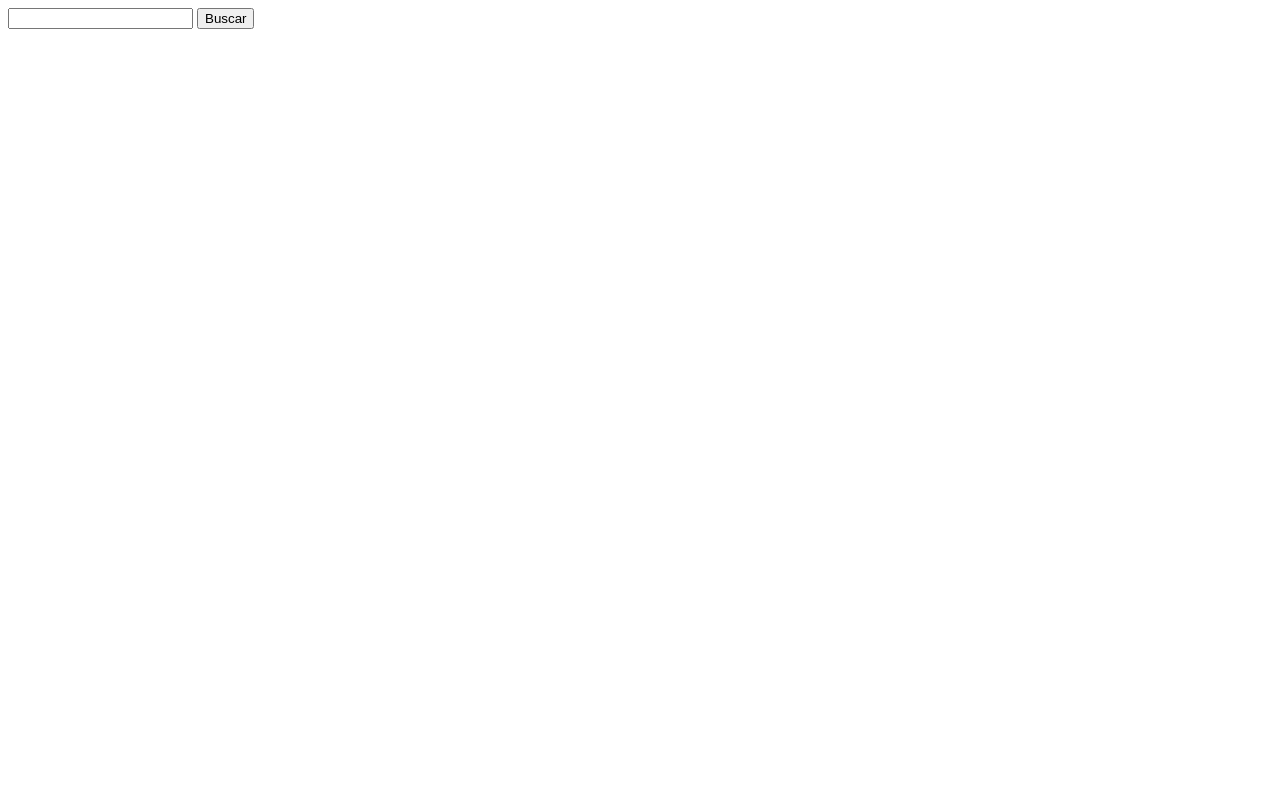
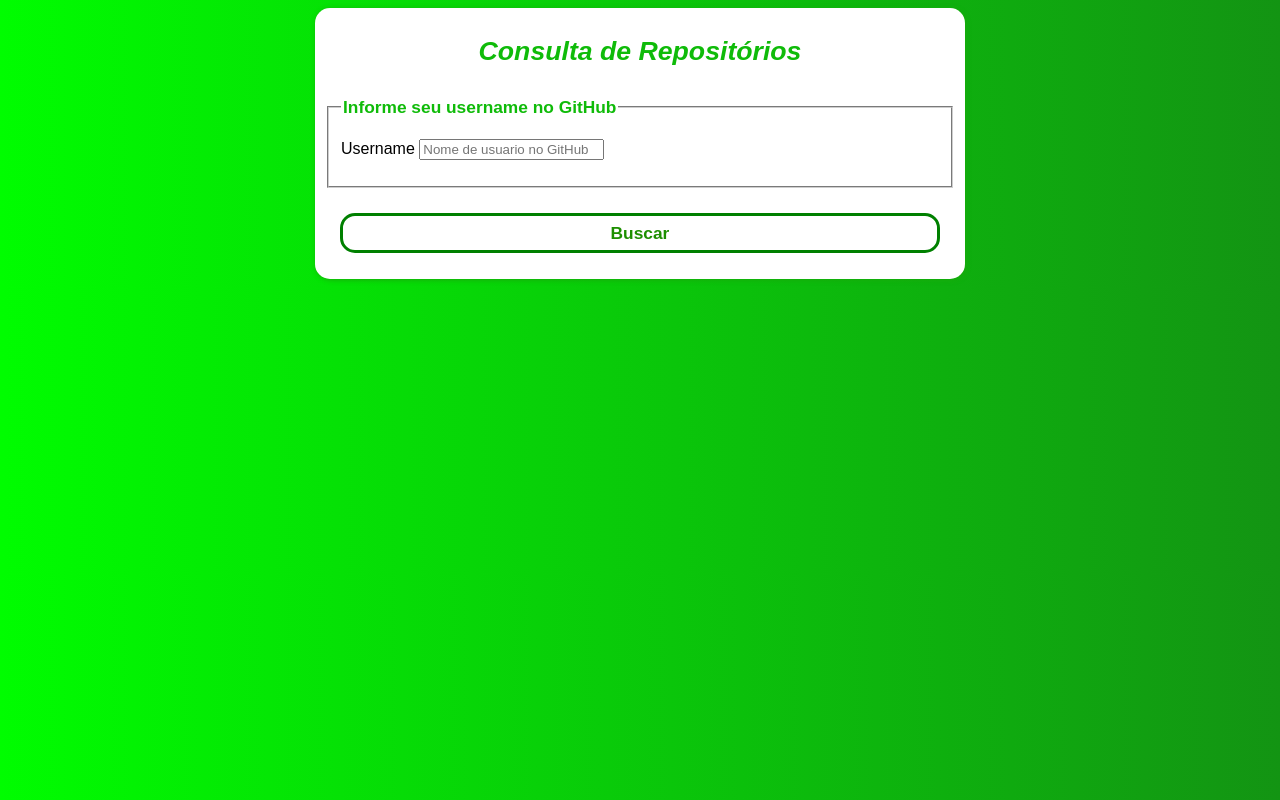
Before and after one commit to NycolasR/Estagio-Phoebus-Processo-Seletivo, a website built with webpack: page scripts/questao5/public/index.html in a window 1280 px wide. Built offline with nearby package versions, Linux system fonts and the light colour scheme.

Commit message:
CSS e HTML devidamente organizados

```diff
--- a/scripts/questao5/public/index.html
+++ b/scripts/questao5/public/index.html
@@ -6,13 +6,21 @@
     <link rel="stylesheet" href="style.css">
 </head>
 <body>
-    <form id="form-reposotorios">
-        <input type="text" name="user">
-        <button type="submit">Buscar</button>
-    </form>
+    <main>
+        <h1>Consulta de Repositórios</h1>
+        <form id="form-reposotorios">
+            <fieldset id="username">
+                <legend>Informe seu username no GitHub</legend>
+                <p>
+                    <label for="user">Username</label>
+                    <input type="text" name="user" id="user" placeholder="Nome de usuario no GitHub">
+                </p>
+            </fieldset>
+            <button type="submit" id="btnBuscar">Buscar</button>
+        </form>
 
-    <ul id="list-repositorios"></ul>
-
-    <script src="./bundle.js"></script>
+        <ul id="list-repositorios"></ul>
+    </main>
 </body>
+<script src="./bundle.js"></script>
 </html>
--- a/scripts/questao5/public/style.css
+++ b/scripts/questao5/public/style.css
@@ -0,0 +1,56 @@
+body {
+  font-family: Arial, Helvetica, sans-serif;
+  background-image: linear-gradient(to right, rgb(0, 253, 0), rgb(19, 148, 19));
+  text-align: center;
+}
+
+h1 {
+  font-size: 20pt;
+  font-style: italic;
+  color: rgb(15, 187, 9);
+  justify-self: center;
+}
+
+main {
+  background-color: white;
+  margin: auto;
+  width: 630px;
+  border-radius: 15px;
+  box-shadow: 1px 1px 5px rgb(24, 170, 11);
+  padding: 10px;
+}
+
+form#form-reposotorios {
+  margin-top: 30px;
+}
+
+fieldset#username {
+  border-color: #cecece;
+  text-align: left;
+}
+
+legend {
+  color: rgb(15, 187, 9);
+  font-weight: bold;
+  font-size: 13pt;
+  font-family: sans-serif;
+}
+
+button#btnBuscar {
+  margin-top: 25px;
+  width: 600px;
+  height: 40px;
+  border-radius: 15px;
+  border: 3px solid green;
+  color: rgb(29, 143, 0);
+  background-color: white;
+  font-size: 13pt;
+  font-weight: bold;
+  transition: all 0.7s;
+}
+
+button#btnBuscar:hover {
+  cursor: pointer;
+  color: white;
+  background-color: green;
+}
--- a/scripts/questao5/src/main.js
+++ b/scripts/questao5/src/main.js
@@ -1,3 +1 @@
 import api from './api';
-
-alert('Oi!');
```
